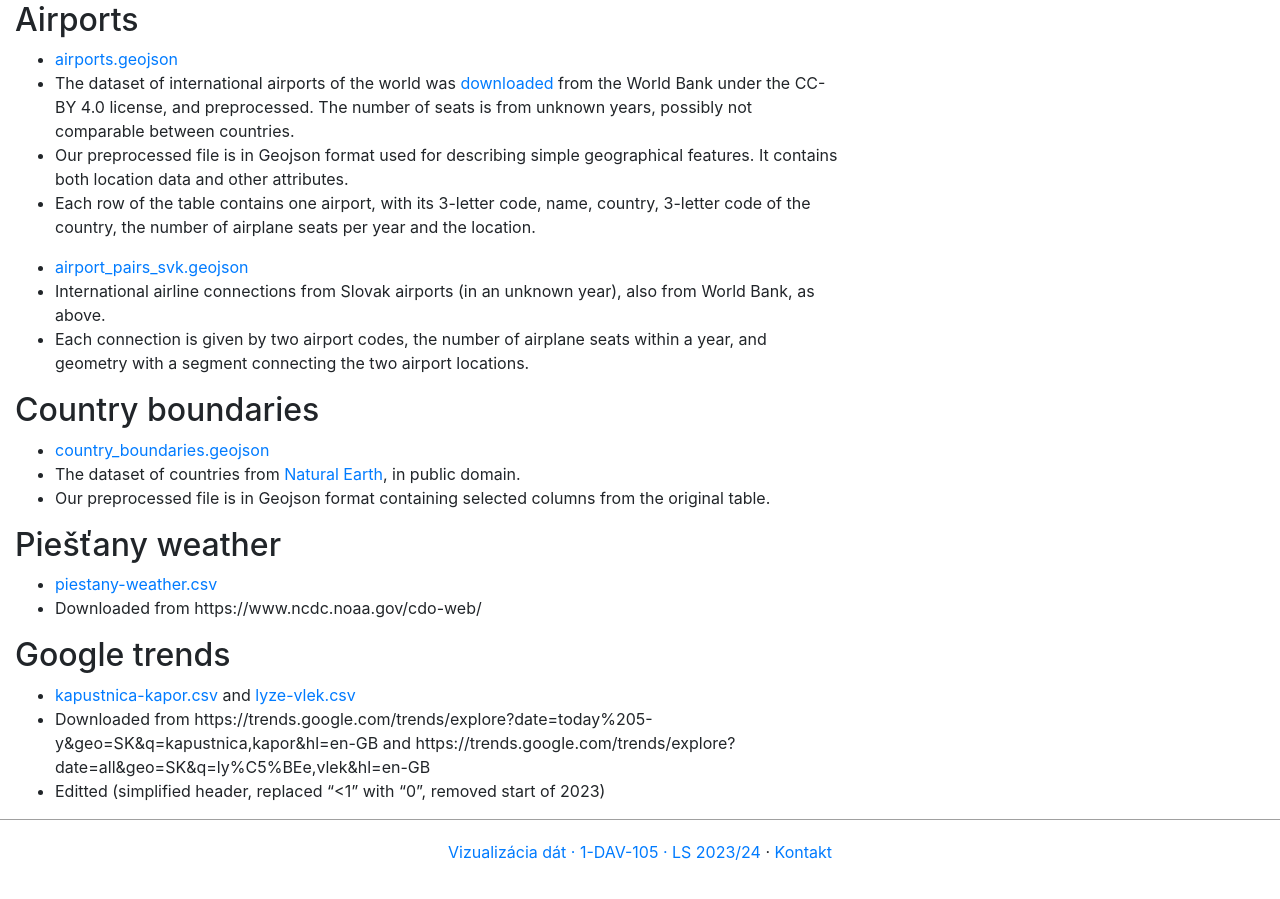
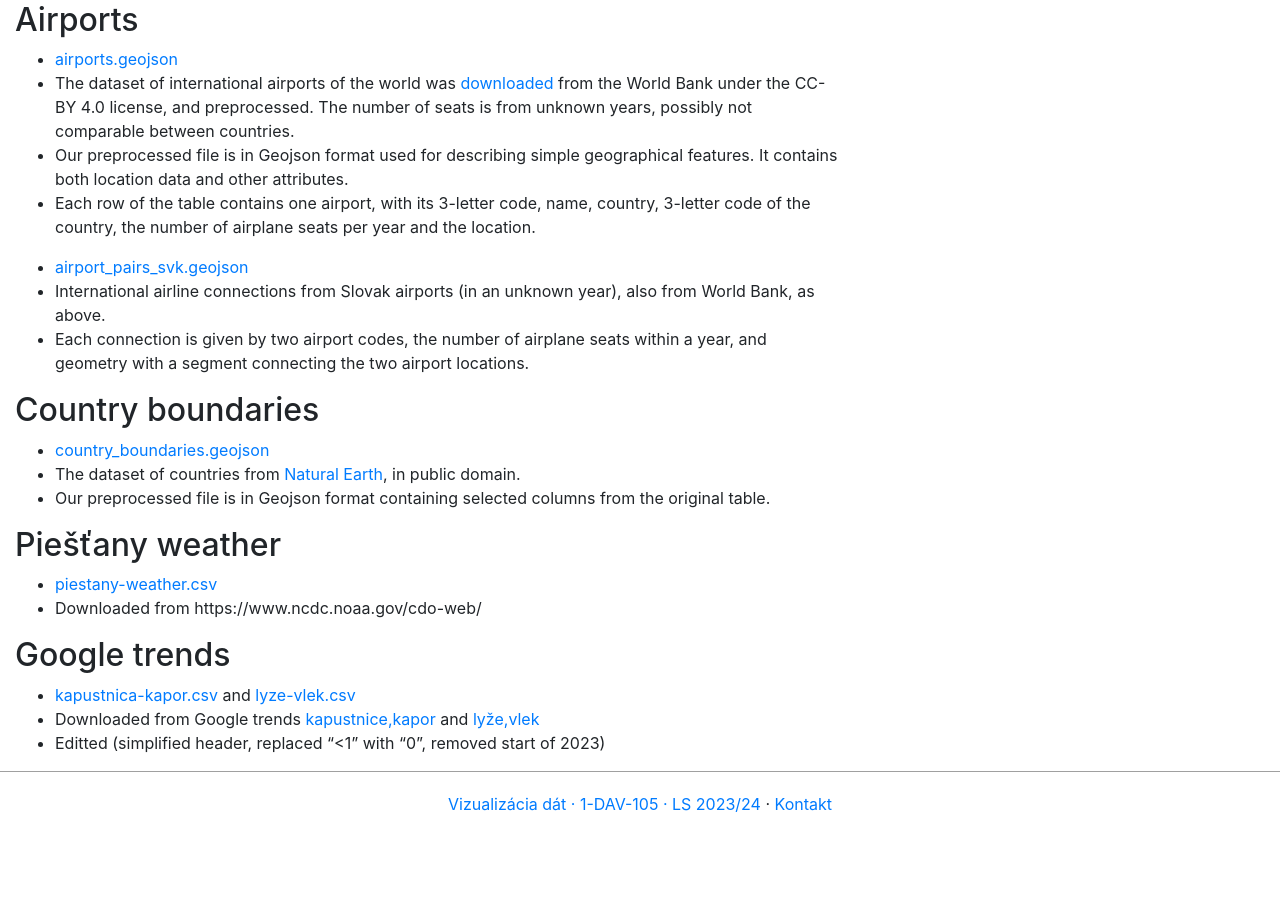
Before and after one commit to bbrejova/viz, a Jekyll site: the page built from data/index.md, in a window 1280 px wide and 900 px high, scrolled down 1099 px. Built offline with Jekyll 4.4.1, drawn with Linux system fonts in a browser that asks for light colours; nearby versions of some CDN libraries; our own code applies the rules of GitHub Pages for plain Markdown files; after the commit the page ends 1951 px from its top, so only the background shows below that.

Commit message:
corrections

```diff
--- a/data/index.md
+++ b/data/index.md
@@ -56,7 +56,7 @@ https://data.un.org/_Docs/SYB/CSV/SYB65_1_202209_Population,%20Surface%20Area%20
 ## Country boundaries
 
 * [country_boundaries.geojson](./country_boundaries.geojson)
-* The dataset of countries from [Natural Earth](./https://www.naturalearthdata.com/downloads/110m-cultural-vectors/110m-admin-0-countries/), in public domain.
+* The dataset of countries from [Natural Earth](https://www.naturalearthdata.com/downloads/110m-cultural-vectors/110m-admin-0-countries/), in public domain.
 * Our preprocessed file is in Geojson format containing selected columns from the original table.
 
 ## Piešťany weather
@@ -67,5 +67,5 @@ https://data.un.org/_Docs/SYB/CSV/SYB65_1_202209_Population,%20Surface%20Area%20
 ## Google trends
 
 * [kapustnica-kapor.csv](./kapustnica-kapor.csv) and [lyze-vlek.csv](./lyze-vlek.csv)
-* Downloaded from https://trends.google.com/trends/explore?date=today%205-y&geo=SK&q=kapustnica,kapor&hl=en-GB and https://trends.google.com/trends/explore?date=all&geo=SK&q=ly%C5%BEe,vlek&hl=en-GB
+* Downloaded from Google trends [kapustnice,kapor](https://trends.google.com/trends/explore?date=today%205-y&geo=SK&q=kapustnica,kapor&hl=en-GB) and [lyže,vlek](https://trends.google.com/trends/explore?date=all&geo=SK&q=ly%C5%BEe,vlek&hl=en-GB)
 * Editted (simplified header, replaced "<1" with "0", removed start of 2023)
```
